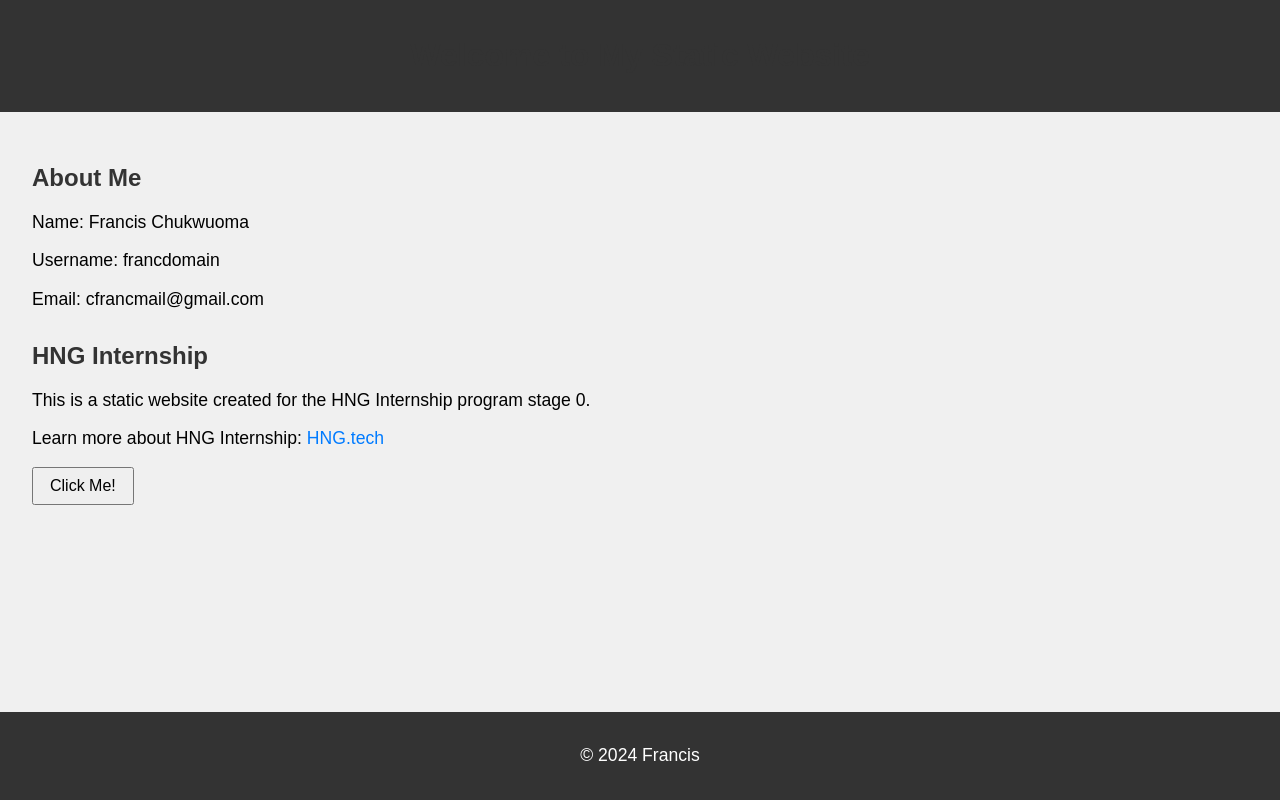
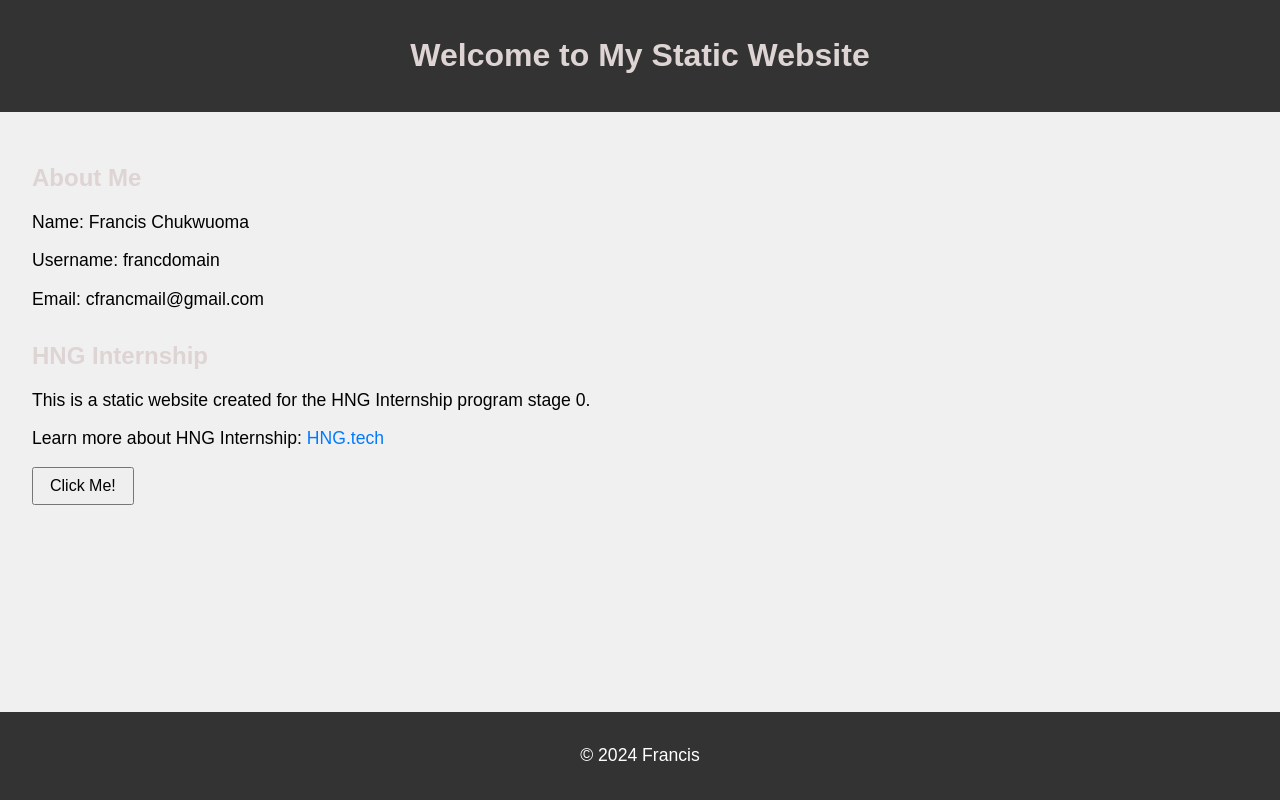
Before and after one commit to francdomain/deploy_static_website, a plain HTML site: page index.html in a window 1280 px wide. Drawn offline with Linux system fonts and the light colour scheme.

Commit message:
edited the css file

```diff
--- a/styles.css
+++ b/styles.css
@@ -22,7 +22,7 @@ section {
 
 h1,
 h2 {
-  color: #333;
+  color: #ded4d4;
 }
 
 p {
```
